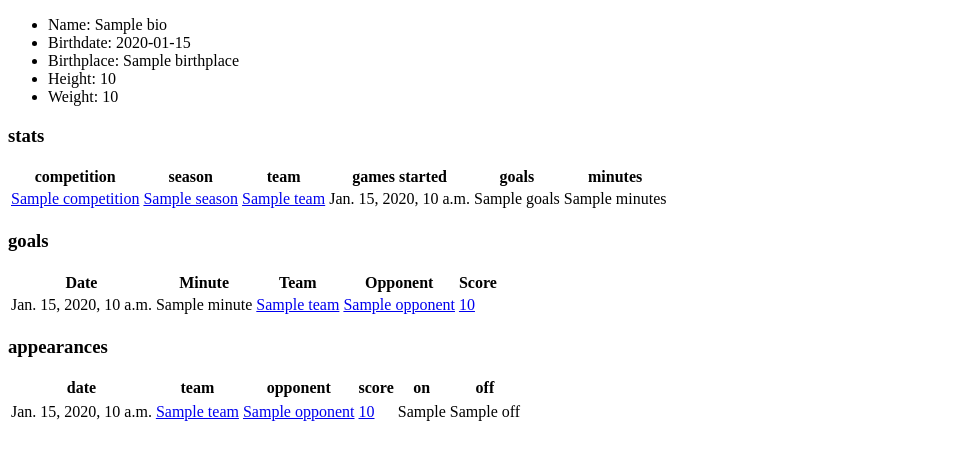
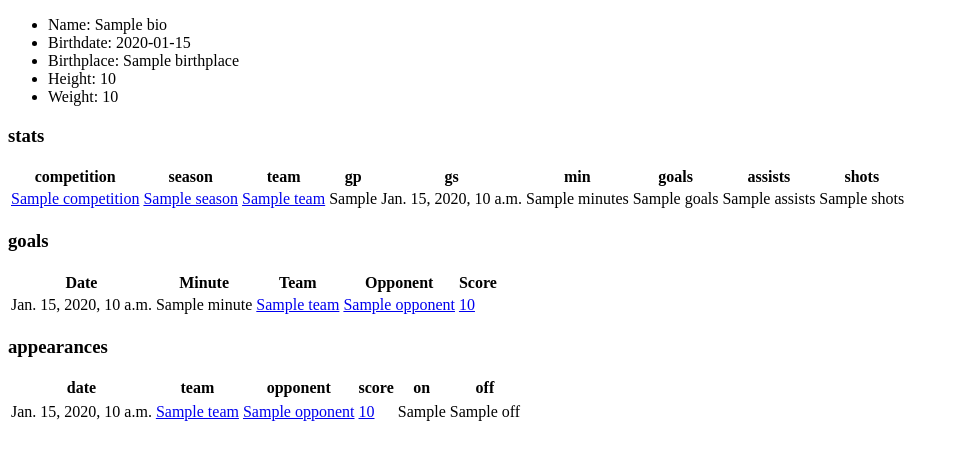
Before and after one commit to SoccerStatsUS/s2, a Django app: template templates/bios/detail.html in a window 1280 px wide. Shown: the top 449 px of the page, without its empty margins (0-959 px from the left). Run offline with Django 3.2, Linux system fonts and the light colour scheme; the template is opened without the code that fills it: most values are stand-ins (such as "Sample title", 1, 10 or a date in 2020); some libraries are stand-ins or nearby versions.

Commit message:
Add career stats.

```diff
--- /dev/null
+++ b/stats/admin.py
@@ -0,0 +1,4 @@
+from s2.stats.models import Stat
+from django.contrib import admin
+
+admin.site.register(Stat)
--- a/stats/models.py
+++ b/stats/models.py
@@ -58,6 +58,9 @@ class Stat(models.Model):
     team_stats = TeamStatsManager()
     career_stats = CareerStatsManager()
 
+    def __unicode__(self):
+        return "%s, %s, %s, %s" % (self.player, self.team, self.competition, self.season)
+
 
     class Meta:
         ordering = ('season__name', 'competition', 'player')
--- a/templates/bios/detail.html
+++ b/templates/bios/detail.html
@@ -16,38 +16,44 @@
     <th>competition</th>
     <th>season</th>
     <th>team</th>
-    <th>games started</th>
+    <th>gp</th>
+    <th>gs</th>
+    <th>min</th>
     <th>goals</th>
-    <th>minutes</th>
+    <th>assists</th>
+    <th>shots</th>
   </tr>
 
   {% for stat in bio.stat_set.all %}
   <tr>
-    {% if stat.competition %}
     <td><a href="{% url competition_detail stat.competition.id %}">{{ stat.competition }}</a></td>
-    {% else %}
-    <td></td>
-    {% endif %}
-
-    {% if stat.season %}
     <td><a href="{% url season_detail stat.season.id %}">{{ stat.season.name }}</a></td>
-    {% else %}
-    <td></td>
-    {% endif %}
-
-    {% if stat.team %}
     <td><a href="{% url team_detail stat.team.slug %}">{{ stat.team }}</a></td>
-    {% else %}
-    <td></td>
-    {% endif %}
-
-
-
+    <td>{{ stat.games_played }}</td>
     <td>{{ stat.games_started }}</td>
+    <td>{{ stat.minutes }}</td>
     <td>{{ stat.goals }}</td>
-    <td>{{ stat.minutes }}</td>
+    <td>{{ stat.assists }}</td>
+    <td>{{ stat.shots }}</td>
   </tr>
   {% endfor %}
+
+  {% with stat=bio.career_stat %}
+  {% if stat %}
+  <tr>
+    <td>Career</td>
+    <td></td>
+    <td></td>
+    <td>{{ stat.games_played }}</td>
+    <td>{{ stat.games_started }}</td>
+    <td>{{ stat.minutes }}</td>
+    <td>{{ stat.goals }}</td>
+    <td>{{ stat.assists }}</td>
+    <td>{{ stat.shots }}</td>
+  </tr>
+  {% endif %}
+  {% endwith %}
+
 </table>
 
 
@@ -71,8 +77,8 @@
     <td><a href="{% url team_detail goal.team.slug %}">{{ goal.team }}</a></td>
     <td><a href="{% url team_detail goal.opponent.slug %}">{{ goal.opponent }}</a></td>
     <td><a href="{% url game_detail goal.game.id %}">{{ goal.game.score }}</a></td>
+  {% endfor %}
 
-  {% endfor %}
 </table>
 
 
```
Also changed, not shown: bios/models.py (+9 -0 lines), build/generate.py.
